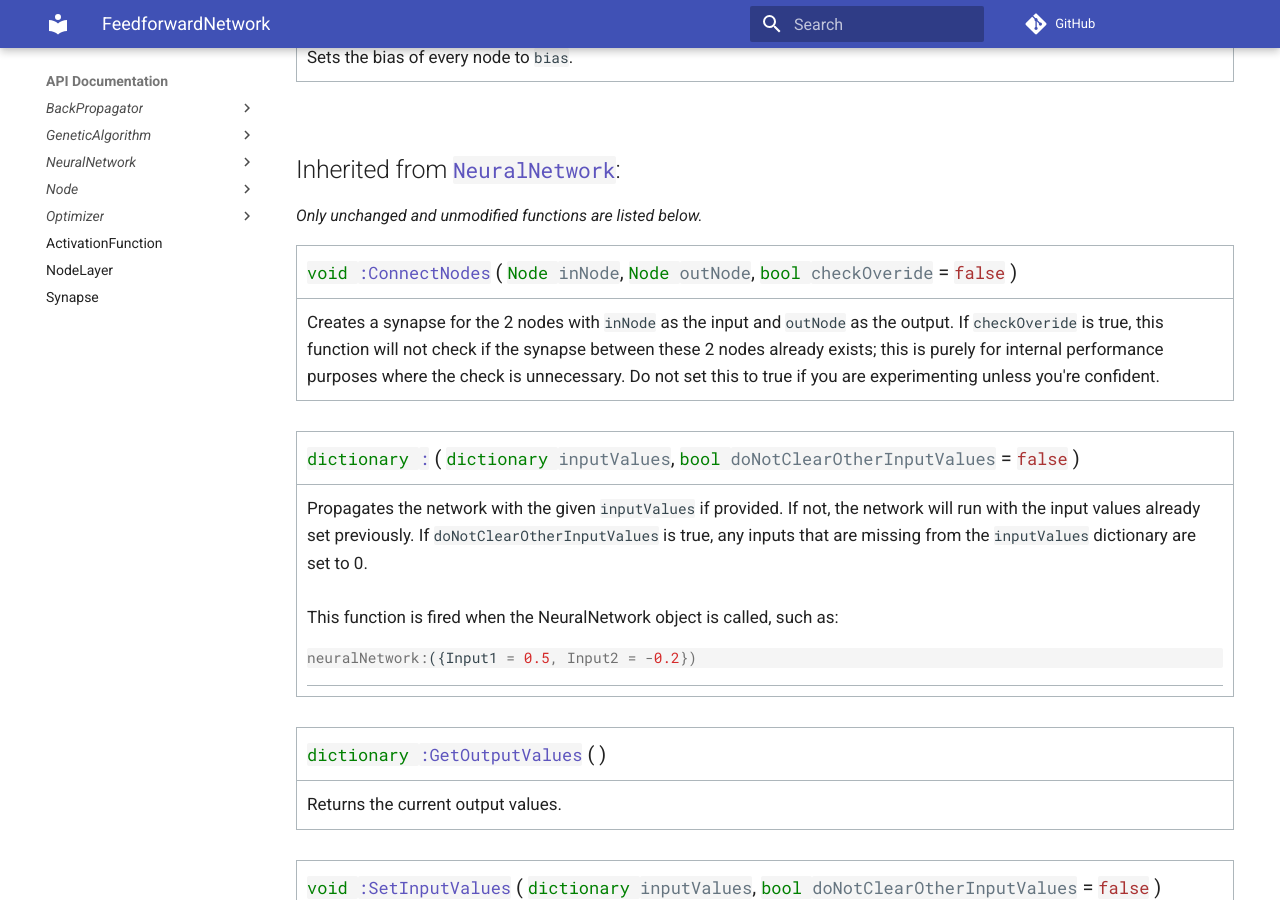
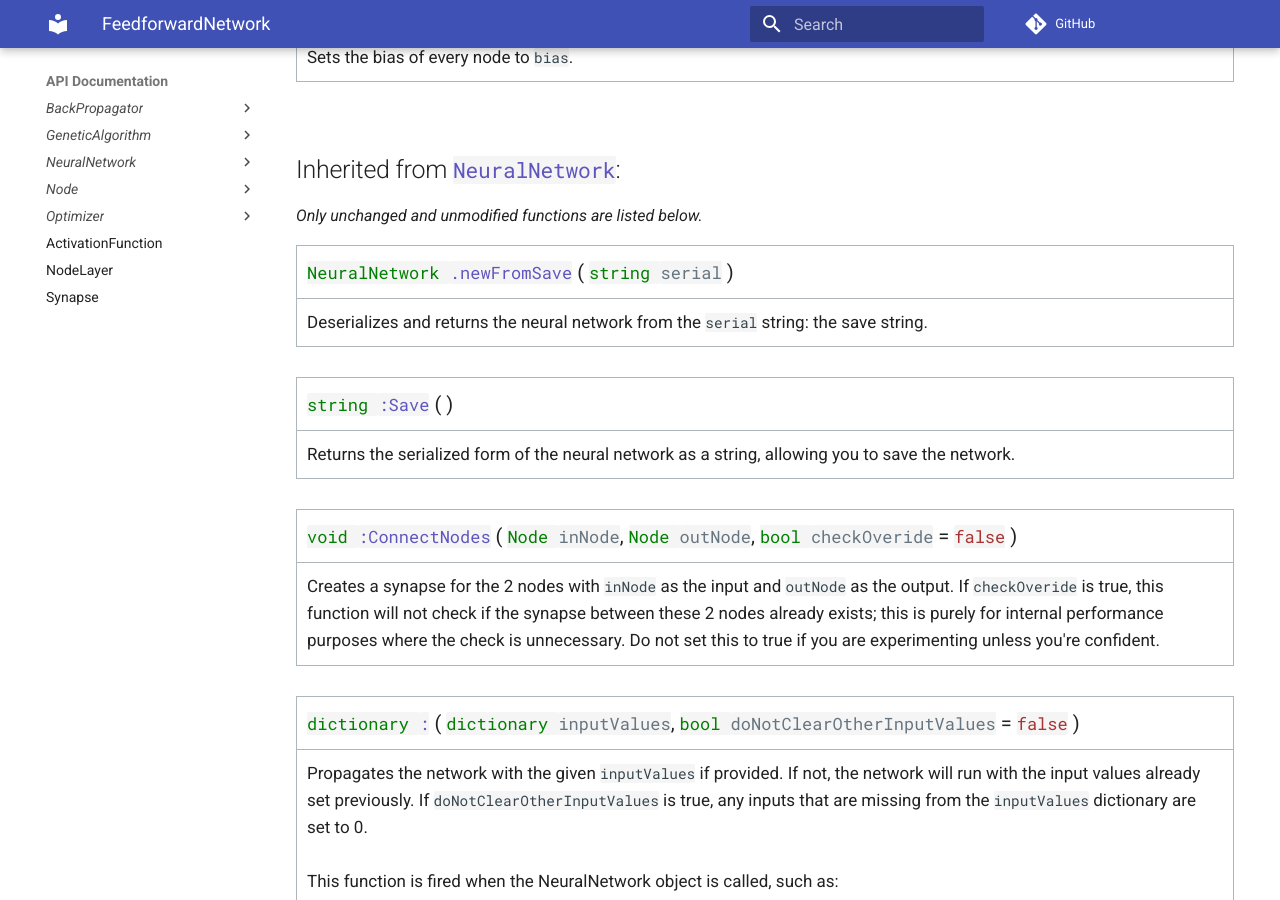
Before and after one commit to Kironte/Roblox-Neural-Network-Library, an MkDocs documentation site: the page built from docs/documentation/FeedforwardNetwork.md, in a window 1280 px wide and 900 px high, scrolled down 822 px. Built offline with MkDocs 1.6.1 and Material for MkDocs 9.7.7, drawn with Linux system fonts in a browser that asks for light colours; comment, search, counter and statistics services are not loaded.

```diff
--- a/docs/documentation/FeedforwardNetwork.md
+++ b/docs/documentation/FeedforwardNetwork.md
@@ -27,6 +27,16 @@ Sets the bias of every node to !bias!.
 
 ## Inherited from <code class=funcName>NeuralNetwork</code>:
 <i>Only unchanged and unmodified functions are listed below.</i>
+
+<div class=functionDoc>
+NeuralNetwork .newFromSave(string serial)
+Deserializes and returns the neural network from the !serial! string: the save string.
+</div>
+
+<div class=functionDoc>
+string :Save()
+Returns the serialized form of the neural network as a string, allowing you to save the network.
+</div>
 
 <div class=functionDoc>
 void :ConnectNodes(Node inNode, Node outNode, bool checkOveride=false)
```
Also changed, not shown: docs/documentation/GateNetwork.md (+10 -0 lines), docs/documentation/LSTMNetwork.md (+10 -0 lines), docs/documentation/NeuralNetwork.md (+12 -2 lines), 1 other file.
